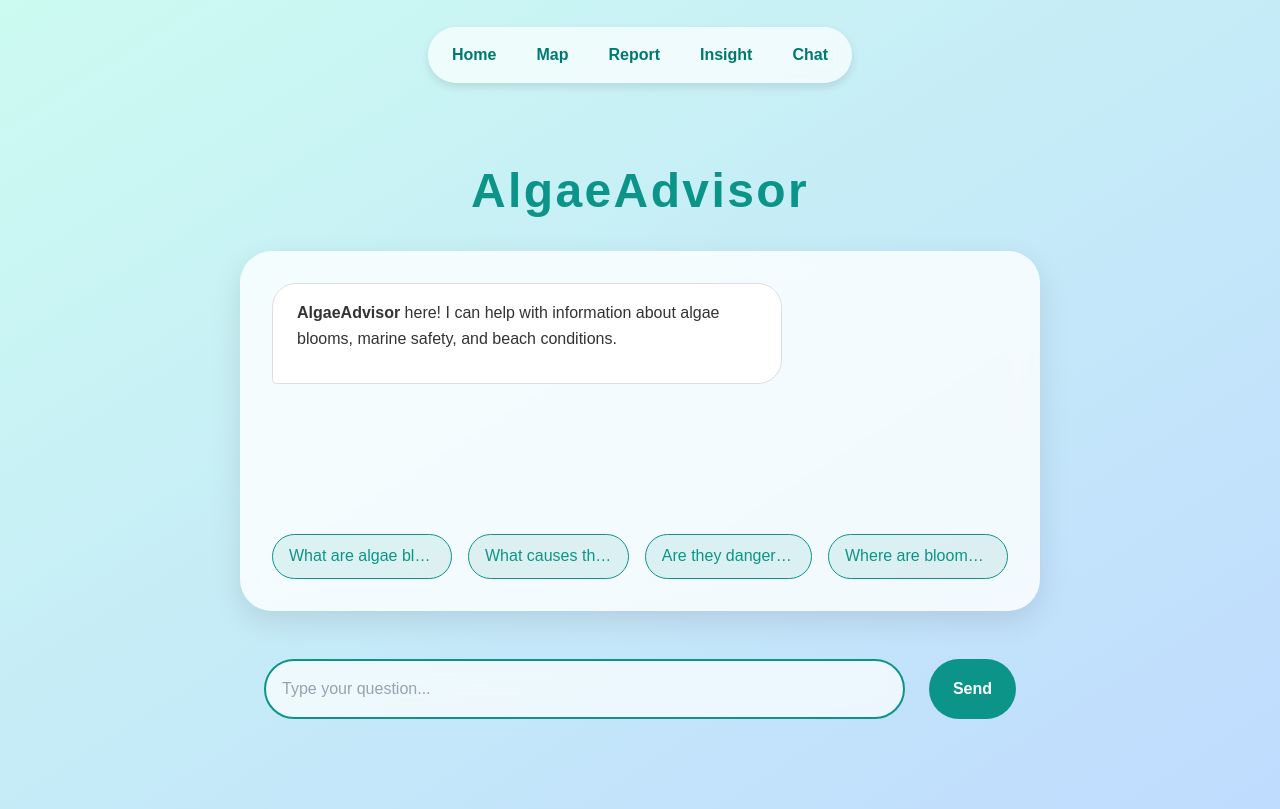
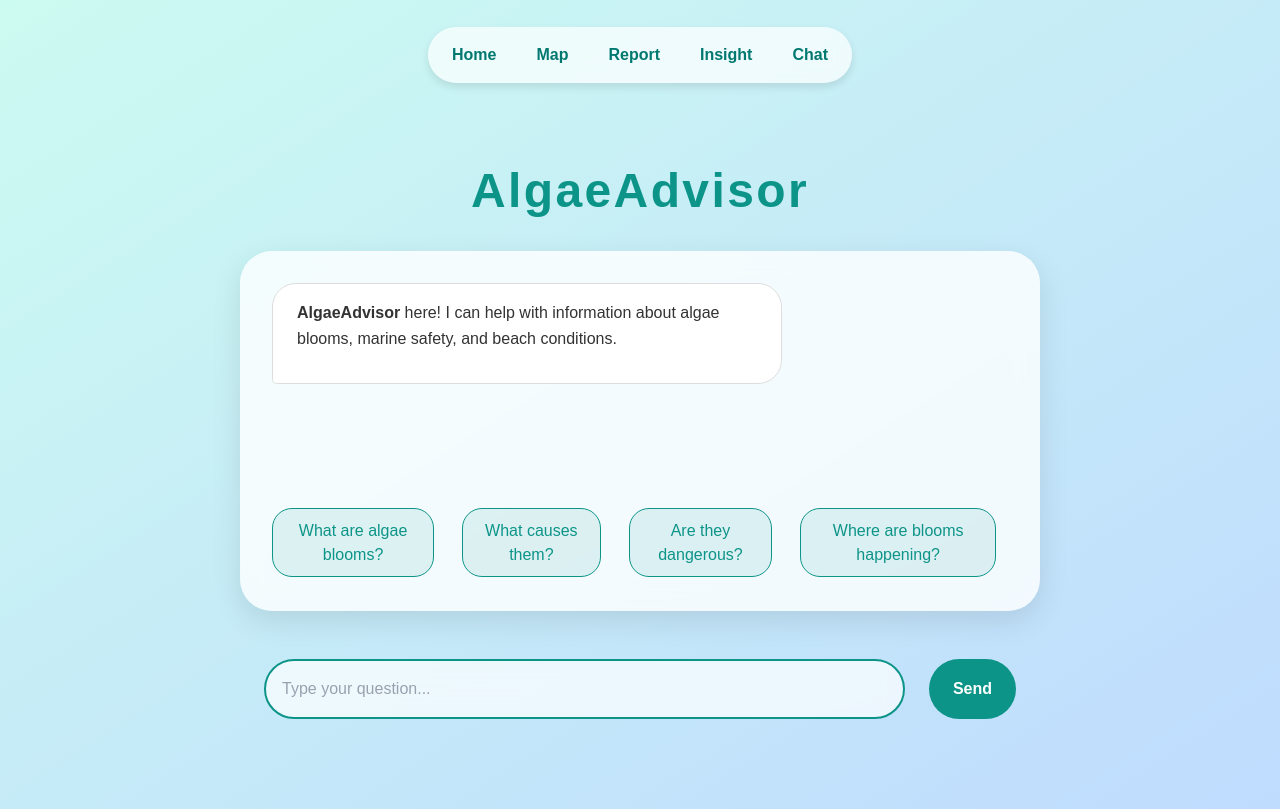
Before and after one commit to VanshikaTurkar/bloom-watch-lahacks, a Next.js app: page /chat in a window 1280 px wide. Built offline with nearby package versions, Linux system fonts and the light colour scheme.

Commit message:
fixed button styling

```diff
--- a/src/app/chat/page.css
+++ b/src/app/chat/page.css
@@ -203,7 +203,7 @@ html, body {
   border: 1px solid #0d9488;
   color: #0d9488;
   padding: 0.6rem 1rem;
-  border-radius: 9999px;
+  border-radius: 20px;
   font-size: 1rem;
   cursor: pointer;
   white-space: nowrap;
@@ -211,6 +211,33 @@ html, body {
   text-overflow: ellipsis;
   max-width: 180px;
   position: relative;
+}
+
+/* — suggestions layout fix — */
+.suggestions{
+  /* let the row grow/shrink inside the card */
+  flex: 0 0 auto;
+
+  /* ① keep the chips on ONE visual line
+     ② but allow horizontal scrolling if they can’t all fit */
+  white-space: nowrap;
+  overflow-x: auto;
+  overflow-y: hidden;
+  padding-bottom: .1rem;          /* little breathing-room */
+  scrollbar-width: none;           /* Firefox – hide bar */
+}
+.suggestions::-webkit-scrollbar{   /* Chrome/Safari – hide bar */
+  display:none;
+}
+
+/* each chip inline-block so no line-break */
+.suggestion-btn{
+  display: inline-block;
+  margin-right: .75rem;            /* same gap as before */
+  white-space: normal;             /* allow text wrap INSIDE the chip */
+  max-width: 13rem;                /* keep extra-long hints reasonable */
+  text-overflow: ellipsis;
+  overflow: hidden;
 }
 
 /* FADE-IN tooltip */
```
